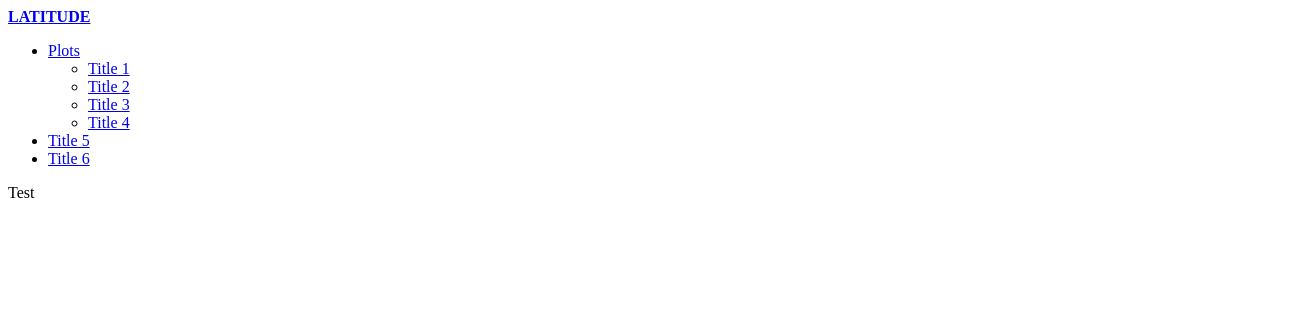
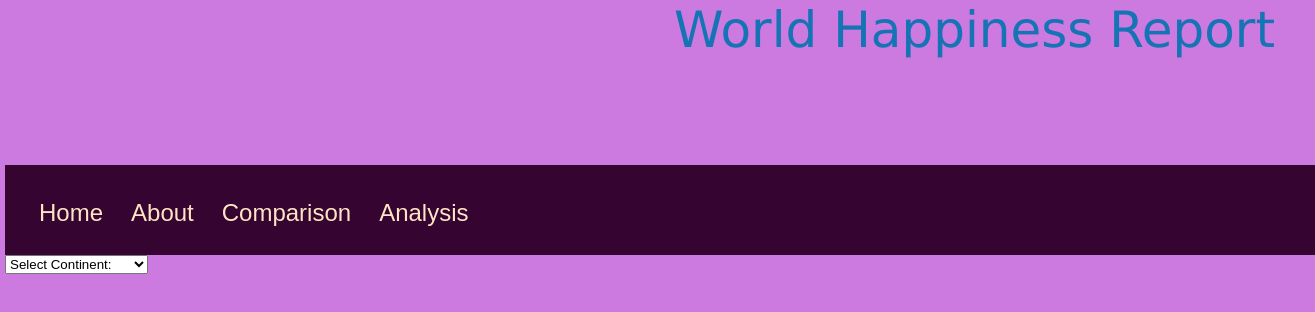
Before and after one commit to cmtaflin/koolmonwen_grp, a plain HTML site: page templates/index.html in a window 1280 px wide. Shown: the whole page, 1315 px wide, since content can reach past the window. Drawn offline with Linux system fonts and the light colour scheme.

Commit message:
connected Hiral html to craigs flask

```diff
--- a/templates/index.html
+++ b/templates/index.html
@@ -2,45 +2,38 @@
 <html lang="en">
 
 <head>
-	<meta charset="UTF-8">
-	 <meta name="viewport" content="width=device-width, initial-scale=1">
-    <title>Happiness</title>
+  <meta charset="UTF-8">
+  <title>World Happiness Report</title>
+  <link rel="stylesheet" href="reset.css">
+  <link rel="stylesheet" href="styles.css">
+
 </head>
+<body>
+    <div class="container">
+    <header class="header">
+      </header>
+      <h1>World Happiness Report</h1>
 
-<body>
+      </div>
+     <div class="navbar">
+        <a href="#">Home</a>
+        <a href="#">About</a>
+        <a href="#">Comparison</a>
+        <a href="#">Analysis</a>
+    </div>
+    <div class="custom-select" style="width: 500px;">
+        <select>
+          <option value="0">Select Continent:</option>
+          <option value="1">Africa</option>
+          <option value="2">Asia</option>
+          <option value="3">Arab States</option>
+          <option value="4">Asia & Pacific</option>
+          <option value="5">Europe</option>
+          <option value="6">North America</option>
+          <option value="7">South/Latin America</option>s
+        </select>
+      </div>
 
+</body>
 
-
-	<!--              NAVIGATION BAR                                   -->
-
-	<!-----Nav Left Side                                               -->
-
-	<nav class= "navbar-default">
-	  <div class="navbar header">
-		<div class="container-fluid">
-		  <a class="navbar-left lat_box" href="index.html"><strong>LATITUDE</strong></a>
-
-	<!--                                                 Nav Right Side-->
-
-		  <ul class= "nav navbar-nav navbar-right">
-					<li class = "dropdown">
-					   <a class="dropdown-toggle" data-toggle="dropdown" href="#">Plots
-					   <span class ="caret"></span></a>
-						 <ul class ="dropdown-menu">
-							 <li><a href=#>Title 1</a></li>
-							 <li><a href=#>Title 2</a></li>
-							 <li><a href=#>Title 3</a></li>
-							 <li><a href=#>Title 4</a></li>
-						 </ul>
-					 </li>
-					 <li> <a href=#>Title 5</a></li>
-					 <li> <a href=#>Title 6</a></li>
-			  </ul>
-		   </div>
-	  </div>
-	</nav>
-
-	<!--                      END NAV BAR                              -->
-
-<p>Test</p>
-</body>
+</html>
--- /dev/null
+++ b/templates/reset.css
@@ -0,0 +1,142 @@
+/* http://meyerweb.com/eric/tools/css/reset/
+   v2.0 | 20110126
+   License: none (public domain)
+*/
+
+html,
+body,
+div,
+span,
+applet,
+object,
+iframe,
+h1,
+h2,
+h3,
+h4,
+h5,
+h6,
+p,
+blockquote,
+pre,
+a,
+abbr,
+acronym,
+address,
+big,
+cite,
+code,
+del,
+dfn,
+em,
+img,
+ins,
+kbd,
+q,
+s,
+samp,
+small,
+strike,
+strong,
+sub,
+sup,
+tt,
+var,
+b,
+u,
+i,
+center,
+dl,
+dt,
+dd,
+ol,
+ul,
+li,
+fieldset,
+form,
+label,
+legend,
+table,
+caption,
+tbody,
+tfoot,
+thead,
+tr,
+th,
+td,
+article,
+aside,
+canvas,
+details,
+embed,
+figure,
+figcaption,
+footer,
+header,
+hgroup,
+menu,
+nav,
+output,
+ruby,
+section,
+summary,
+time,
+mark,
+audio,
+video {
+
+  /* Positioning */
+  margin: 0;
+  vertical-align: baseline;
+
+  /* Box-model */
+  padding: 0;
+
+  /* Typography */
+  font-size: 100%;
+  font: inherit;
+
+  /* Visual */
+  border: 0;
+
+}
+
+/* HTML5 display-role reset for older browsers */
+article,
+aside,
+details,
+figcaption,
+figure,
+footer,
+header,
+hgroup,
+menu,
+nav,
+section { display: block; }
+
+body { line-height: 1; }
+
+ol,
+ul { list-style: none; }
+
+blockquote,
+q { quotes: none; }
+
+blockquote:before,
+blockquote:after,
+q:before,
+q:after {
+
+  /* Misc */
+  content: '';
+  content: none;
+
+}
+
+table {
+
+  /* Visual */
+  border-collapse: collapse;
+  border-spacing: 0;
+
+}
--- /dev/null
+++ b/templates/styles.css
@@ -0,0 +1,165 @@
+
+/* Giving the body the specified background color, adding font sizes for the h1 and h3 elements we'll be using */
+body {
+  padding: 5px;
+  margin: 0px;
+  background: #cc79e0;
+  text-align: left;
+
+
+}
+
+/* Giving our navbar some padding and a background color */
+.navbar {
+  padding: 20px;
+  background: #350431;
+  overflow: hidden;
+  height: 50px;
+  width: 100%;
+}
+h1 {
+  font-size: 50px;
+  text-align: right;
+  font: outline;
+  font-display: bold;
+  color: rgb(20, 116, 180);
+  font-family: 'Lucida Sans', 'Lucida Sans Regular', 'Lucida Grande', 'Lucida Sans Unicode', Geneva, Verdana, sans-serif;
+}
+/* Making our navbar li's inline-block elements this makes it so we can have multiple on the same line. Floats could have been used too */
+.navbar a {
+  float: left;
+  cursor: pointer;
+  background: #350431;
+  border-radius: 20px;
+  font: 1.5em sans-serif;
+  text-decoration: none;
+  text-align: center;
+  padding: 14px 14px;
+  color: bisque;
+
+}
+.navbar a:hover {
+
+  background-color: #cc79e0;
+  font: bold;
+  color: beige;
+}
+.custom-select {
+  position: relative;
+  font-family: Arial;
+  color: #cc79e0;
+  size: 60px;
+}
+.select-selected {
+  background-color: #cc79e0;
+}
+.select-selected:after {
+  position: absolute;
+  content: "";
+  top: 14px;
+  right: 10px;
+  width: 0;
+  height: 0;
+  border: 6px solid transparent;
+  border-color: #fff transparent transparent transparent;
+}
+
+/*.vertical-menu {
+
+  width: 500px;
+  height: 450px;
+  overflow-y: auto;
+}
+.vertical-menu a {
+background-color: #cc79e0;
+color: #0e0d0d;
+padding: 10px;
+text-decoration: none;
+font: 1em sans-serif;
+}
+.vertical-menu a:hover {
+
+  background-color: #350431;
+  font: bold;
+  color: beige;
+}
+*/
+.header {
+  padding: 80px;
+  margin: auto;
+  float: left;
+}
+/* Column container */
+.row {
+
+  display: flex;
+  flex-wrap: wrap;
+}
+/* Create two unequal columns that sits next to each other */
+/* Sidebar/left column */
+.side {
+  flex: 30%;
+  -ms-flex: 30%;
+  background-color: rgb(224, 166, 224);
+  padding: 20px;
+  border-block-end: #350431
+}
+/* Main column */
+.main {
+  flex: 70%;
+  -ms-flex: 70%;
+  background-color:wheat;
+  padding: 20px;
+}
+ Getting rid of the default link styles here
+.navbar li a {
+  color: #000;
+  text-decoration: none;
+}
+
+/* Styling the header, giving it a height, a background color, and some top padding
+.header {
+  height: 200px;
+  padding-top: 20px;
+  background: #cdcdcd;
+}
+
+/* Centering our h1 tag inside our header, giving it a little padding, removing its margin
+.header h1 {
+  padding: 60px;
+  margin: 0;
+  color: #000;
+  text-align: center;
+}
+
+/* Giving the .post element margin on 3 sides
+.post {
+  margin-top: 50px;
+  margin-right: 100px;
+  margin-left: 100px;
+}
+
+#nav-select {
+  visibility: hidden;
+}*/
+
+/* Adding media queries to show the drop-down, and hide the navbar when the screen is smaller than 480 pixels
+@media (max-width: 480px) {
+  .navbar li {
+    padding: 10px;
+  }
+
+  .post {
+    margin-right: 30px;
+    margin-left: 30px;
+  }
+
+  .navbar ul {
+    visibility: hidden;
+  }
+
+  #nav-select {
+    visibility: visible;
+  }
+}
+*/
```
